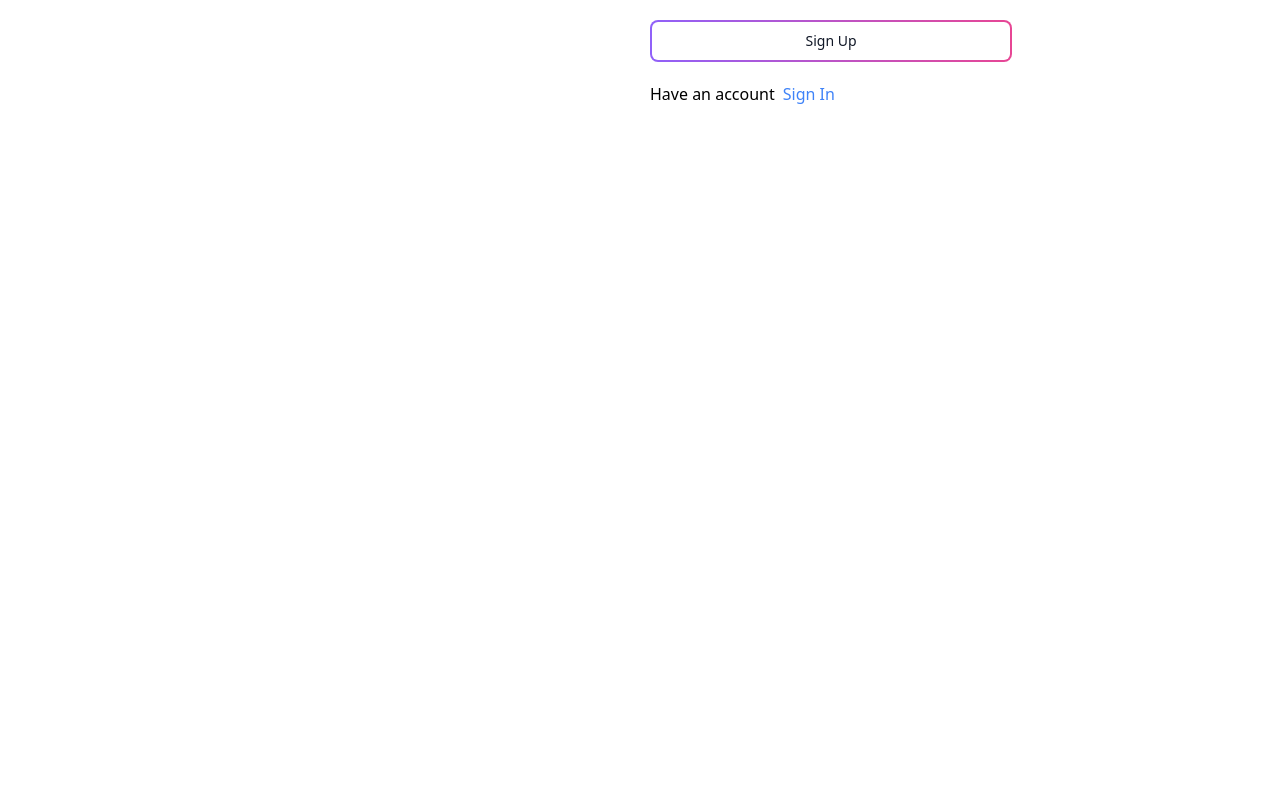
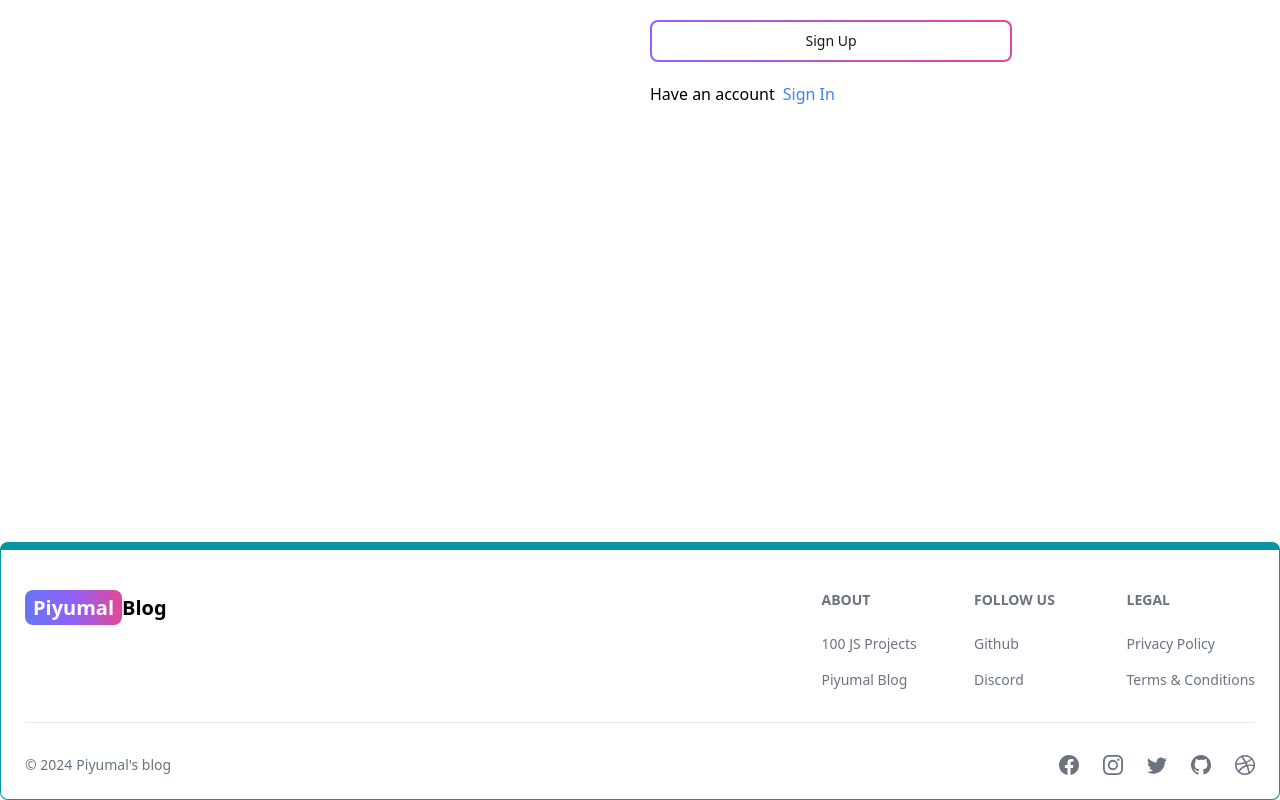
Before and after one commit to piyumal2105/MERN_Blog_App, a React (Vite) app in the folder frontend/: page /signup in a window 1280 px wide. Shown: the part 402-1202 px from the top of the page. Before the commit the page ends 944 px from the top, so only its background shows below. Built offline with nearby package versions, Linux system fonts and the light colour scheme.

Commit message:
create footer component

```diff
--- a/frontend/src/App.jsx
+++ b/frontend/src/App.jsx
@@ -12,6 +12,7 @@
 
 //Components
 import Header from "./components/Header/Header";
+import FooterComponent from "./components/Footer/Footer";
 
 function App() {
   return (
@@ -25,6 +26,7 @@
         <Route path="/signin" element={<SignInPage />} />
         <Route path="/signup" element={<SignUpPage />} />
       </Routes>
+      <FooterComponent />
     </BrowserRouter>
   );
 }
--- /dev/null
+++ b/frontend/src/components/Footer/Footer.jsx
@@ -0,0 +1,82 @@
+// eslint-disable-next-line no-unused-vars
+import { Footer } from "flowbite-react";
+import { Link } from "react-router-dom";
+import {
+  BsFacebook,
+  BsInstagram,
+  BsTwitter,
+  BsGithub,
+  BsDribbble,
+} from "react-icons/bs";
+
+function FooterComponent() {
+  return (
+    <Footer container className="border border-t-8 border-teal-500">
+      <div className="w-full max-w-7xl mx-auto">
+        <div className="grid w-full justify-between sm:flex md:grid-cols-1">
+          <div className="mt-5">
+            <Link
+              to="/"
+              className="self-center whitespace-nowrap text-lg sm:text-xl font-semibold dark:text-white"
+            >
+              <span className="px-2 py-1 bg-gradient-to-r from-indigo-500 via-purple-500 to-pink-500 rounded-lg text-white">
+                Piyumal
+              </span>
+              Blog
+            </Link>
+          </div>
+          <div className="grid grid-cols-2 gap-8 mt-4 sm:grid-cols-3 sm:gap-6">
+            <div>
+              <Footer.Title title="About" />
+              <Footer.LinkGroup col>
+                <Footer.Link href="" target="_blank" rel="noopener noreferrer">
+                  100 JS Projects
+                </Footer.Link>
+                <Footer.Link
+                  href="/about"
+                  target="_blank"
+                  rel="noopener noreferrer"
+                >
+                  Piyumal Blog
+                </Footer.Link>
+              </Footer.LinkGroup>
+            </div>
+            <div>
+              <Footer.Title title="Follow us" />
+              <Footer.LinkGroup col>
+                <Footer.Link href="" target="_blank" rel="noopener noreferrer">
+                  Github
+                </Footer.Link>
+                <Footer.Link href="#">Discord</Footer.Link>
+              </Footer.LinkGroup>
+            </div>
+            <div>
+              <Footer.Title title="Legal" />
+              <Footer.LinkGroup col>
+                <Footer.Link href="#">Privacy Policy</Footer.Link>
+                <Footer.Link href="#">Terms &amp; Conditions</Footer.Link>
+              </Footer.LinkGroup>
+            </div>
+          </div>
+        </div>
+        <Footer.Divider />
+        <div className="w-full sm:flex sm:items-center sm:justify-between">
+          <Footer.Copyright
+            href="#"
+            by="Piyumal's blog"
+            year={new Date().getFullYear()}
+          />
+          <div className="flex gap-6 sm:mt-0 mt-4 sm:justify-center">
+            <Footer.Icon href="#" icon={BsFacebook} />
+            <Footer.Icon href="#" icon={BsInstagram} />
+            <Footer.Icon href="#" icon={BsTwitter} />
+            <Footer.Icon href="#" icon={BsGithub} />
+            <Footer.Icon href="#" icon={BsDribbble} />
+          </div>
+        </div>
+      </div>
+    </Footer>
+  );
+}
+
+export default FooterComponent;
```
